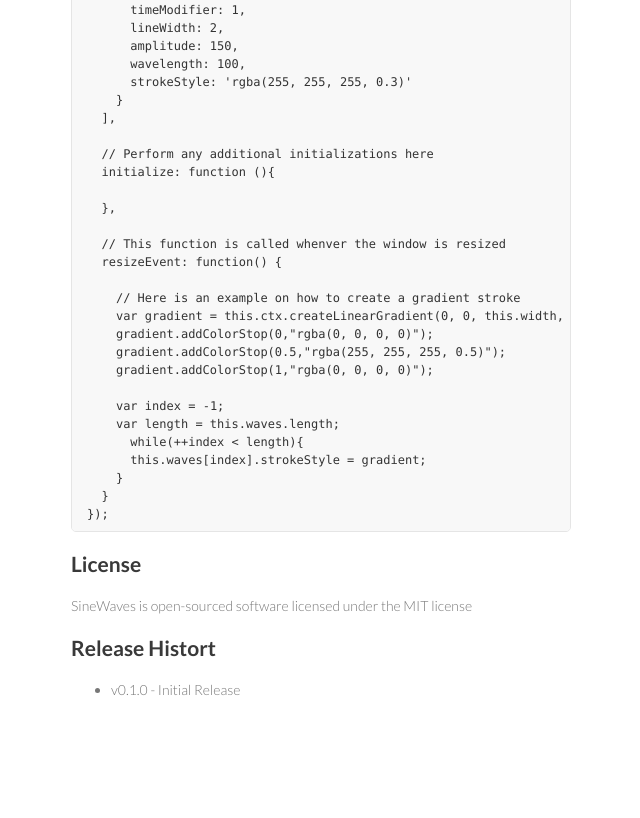
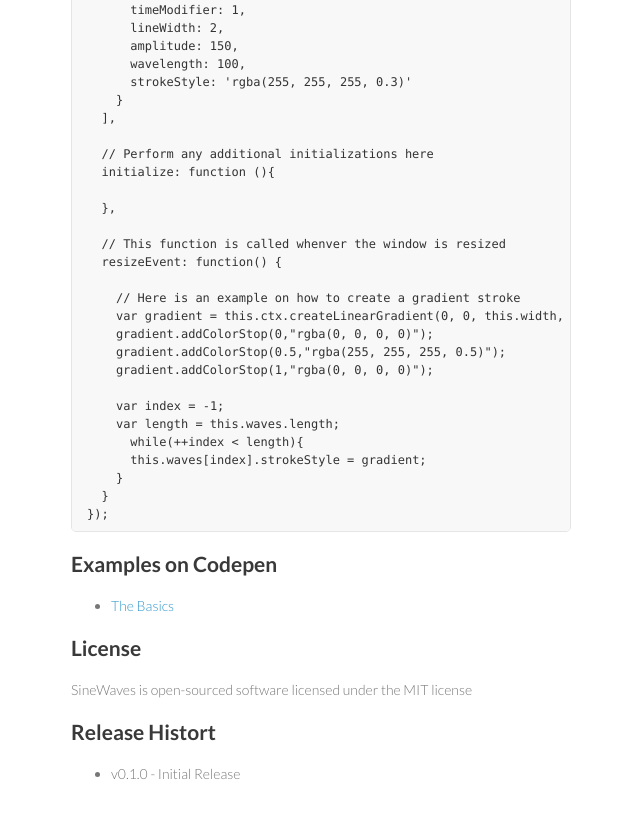
Before and after one commit to isuttell/sine-waves, a plain HTML site: page index.html in a window 1280 px wide. Shown: the part 1711-2529 px from the top of the page, without its empty margins (499-1139 px from the left). Before the commit the page ends 2481 px from the top, so only its background shows below. Drawn offline with Linux system fonts and the light colour scheme.

Commit message:
added link to example

```diff
--- a/index.html
+++ b/index.html
@@ -87,6 +87,14 @@
 });</pre></div>
 
 <h2>
+<a id="examples-on-codepen" class="anchor" href="#examples-on-codepen" aria-hidden="true"><span class="octicon octicon-link"></span></a>Examples on Codepen</h2>
+
+<ul>
+  <li><a href="http://codepen.io/isuttell/pen/vENOZw" target="_blank">The Basics</a></li>
+</ul>
+
+
+<h2>
 <a id="license" class="anchor" href="#license" aria-hidden="true"><span class="octicon octicon-link"></span></a>License</h2>
 
 <p>SineWaves is open-sourced software licensed under the MIT license</p>
```
